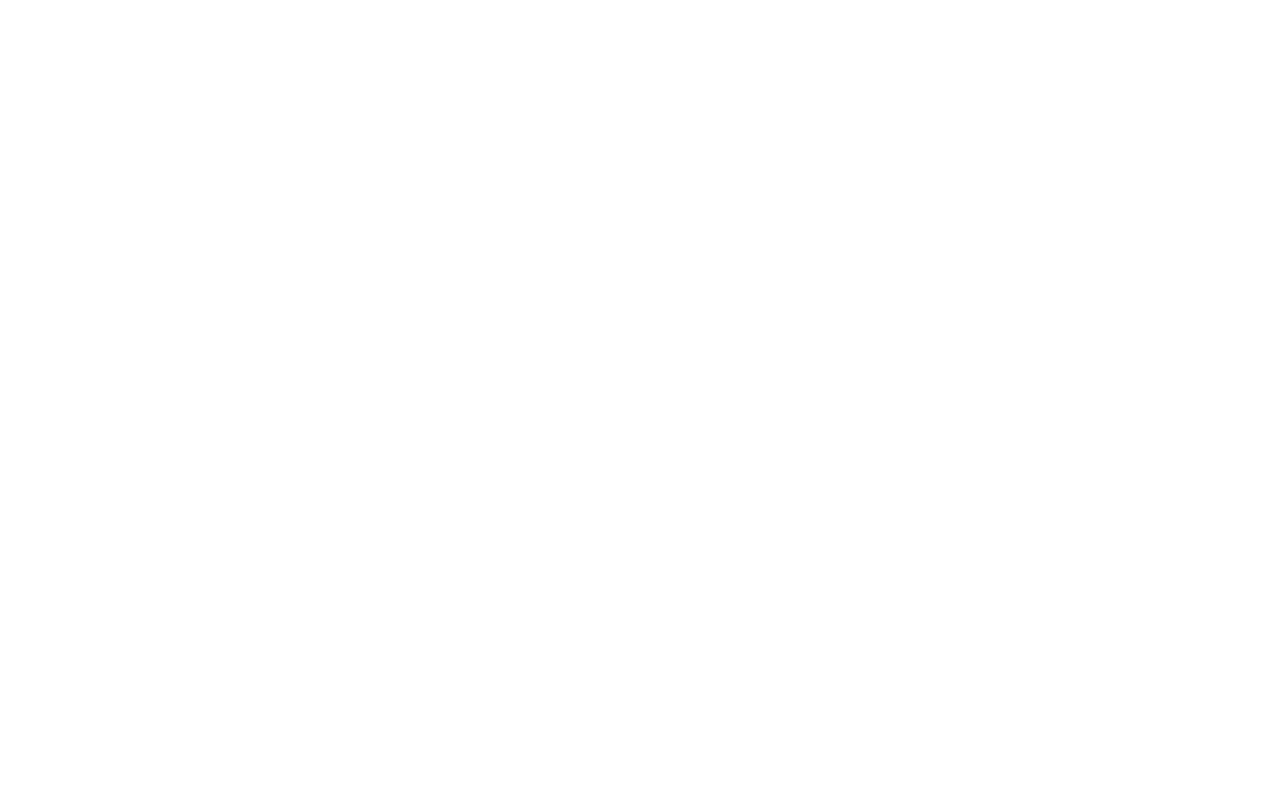
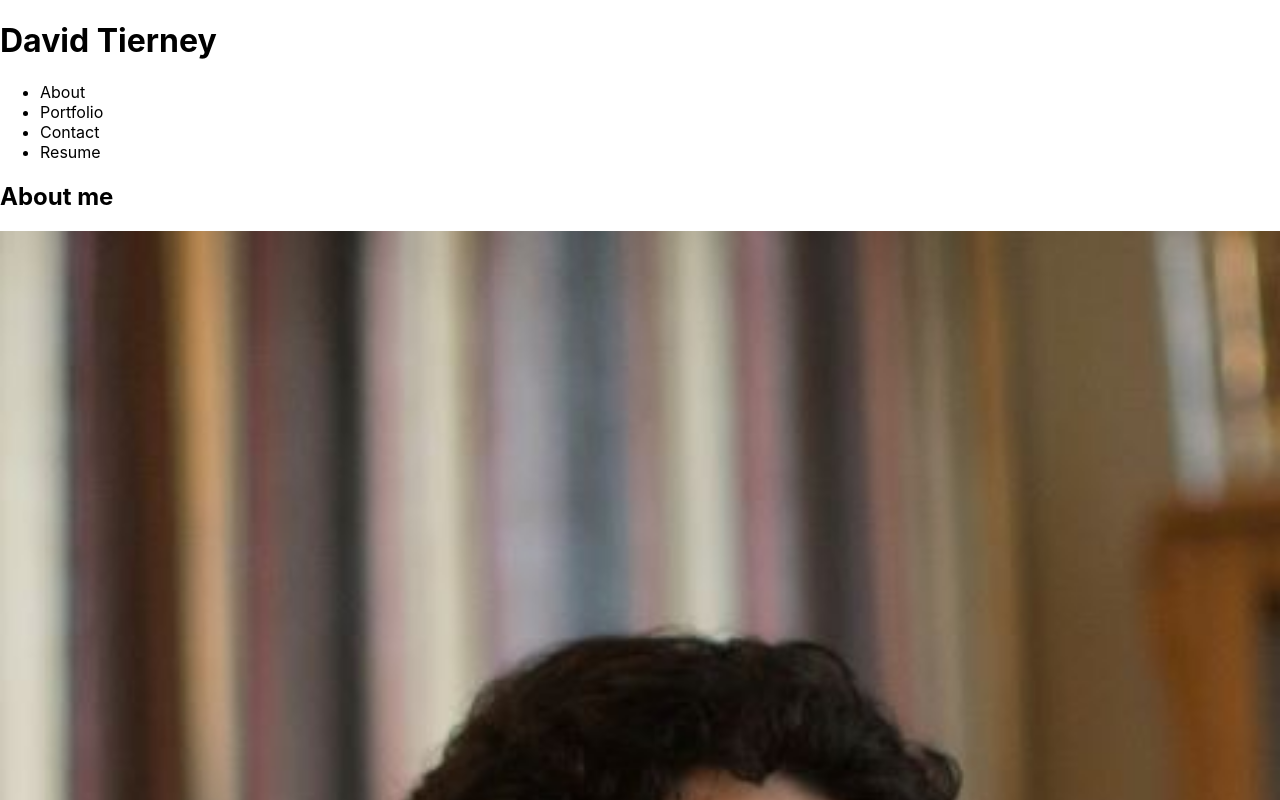
Before and after one commit to daveshouse44/react_portfolio, a React (Create React App) app: page / in a window 1280 px wide. Shown: the top 800 px of the page. Built offline with nearby package versions, Linux system fonts and the light colour scheme.

Commit message:
added nav and about, modified app.js to render content, and package.json to deploy

```diff
--- a/package.json
+++ b/package.json
@@ -15,7 +15,7 @@
   },
   "scripts": {
     "predeploy": "npm run build",
-    "deploy": "gh-pages -d build",
+    "deploy": "gh-pages -b github-pages-deployed -d build",
     "start": "react-scripts start",
     "build": "react-scripts build",
     "test": "react-scripts test",
--- a/src/App.js
+++ b/src/App.js
@@ -1,13 +1,43 @@
-import './App.css';
+// all imports needed to render page
+import React, { useEffect, useState } from "react";
+import Nav from "./components/Nav";
+import About from "./components/About";
+import "./App.css";
 
 function App() {
+  // Set document title to current page rendered
+  useEffect(() => {
+    document.title = currentPage;
+  });
+  const navMenu = ["About", "Portfolio", "Contact", "Resume"];
+  const [currentPage, setCurrentPage] = useState(navMenu[0]);
 
-
-
-
+  const renderPage = () => {
+    console.log("!!!!!!Current Page!!!!!!!", currentPage);
+    switch (currentPage) {
+      case 'Portfolio':
+      //   return <Portfolio></Portfolio>
+      //   break;
+      // case 'Contact':
+      //   return <Contact></Contact>
+      //   break;
+      // case 'Resume':
+      //   return <Resume></Resume>
+      //   break;
+      default:
+        return <About></About>;
+        break;
+    }
+  };
+  // Passes menu items, current page and page change function to nav bar, renders page in to main body of html
   return (
     <div>
-
+      <Nav
+        navMenu={navMenu}
+        currentPage={currentPage}
+        setCurrentPage={setCurrentPage}
+      ></Nav>
+      <main>{renderPage()}</main>
     </div>
   );
 }
--- /dev/null
+++ b/src/components/About.js
@@ -0,0 +1,20 @@
+import React from 'react';
+import aboutPic from "../assets/images/profile-pic.jpg";
+
+const About = () => {
+    return (
+        <section>
+            <h1>About me</h1>
+            <img src={aboutPic} className="profile-photo" style={{ width: "100%"}} alt="Profile Photo" />
+            <p>With diverse talent in many industries, newly aquired full MERN stack development skills, ample managment and consultation experience, I am eager to help in interesting web development projects available.
+            </p>
+            <p>On top of front-end and back-end web development, I have vast experience in restaurant design and managment, food safety and logistics, private catering, general construction, remodeling and repairs.
+            </p>
+            <p>
+            When I'm not busy with work or personal projects, I enjoy cooking delicious meals, checking new cuisine in town, and outdoor adventures with my family!
+            </p>
+        </section>
+    )
+};
+
+export default About;
--- /dev/null
+++ b/src/components/Nav.js
@@ -0,0 +1,30 @@
+import React, { useState } from "react";
+
+const Nav = (props) => {
+  // Props destructured
+  const { navMenu = [], currentPage, setCurrentPage } = props;
+
+  return (
+    <header>
+      <div>
+        <h1>David Tierney</h1>
+      </div>
+      <div>
+        <nav>
+          <ul className="nav-list">
+            {navMenu.map((menu) => (
+              <li
+                className={`${currentPage === menu && "navActive"}`}
+                onClick={() => setCurrentPage(menu)}
+              >
+                {menu}
+              </li>
+            ))}
+          </ul>
+        </nav>
+      </div>
+    </header>
+  );
+};
+
+export default Nav;
```
Also changed, not shown: src/assets/images/profile-pic.jpg (added).
